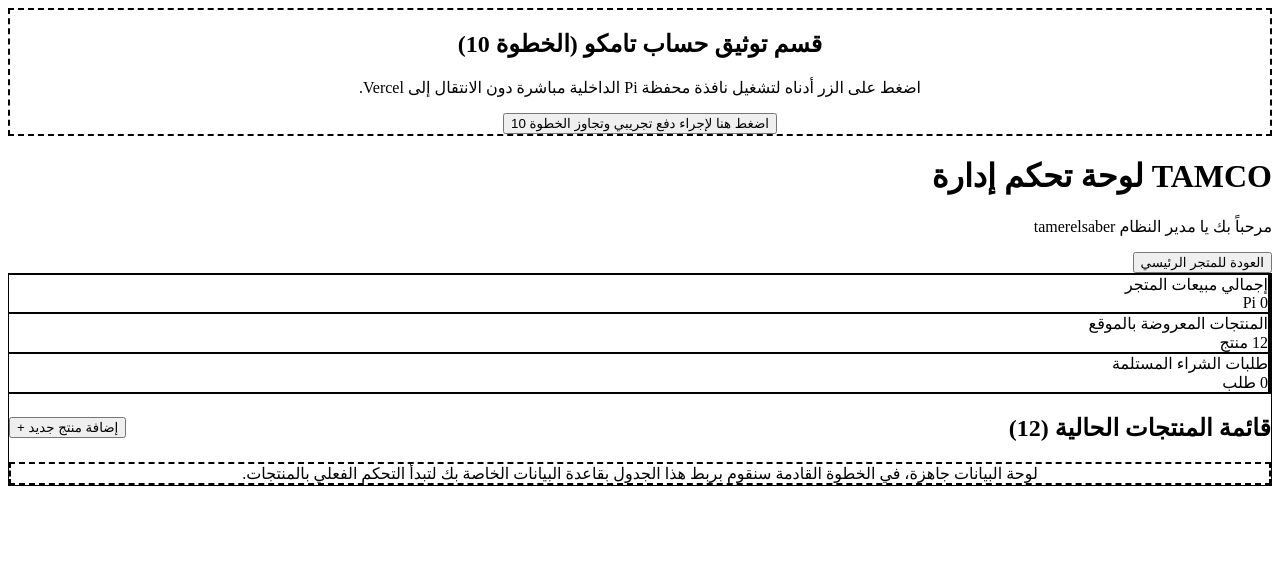
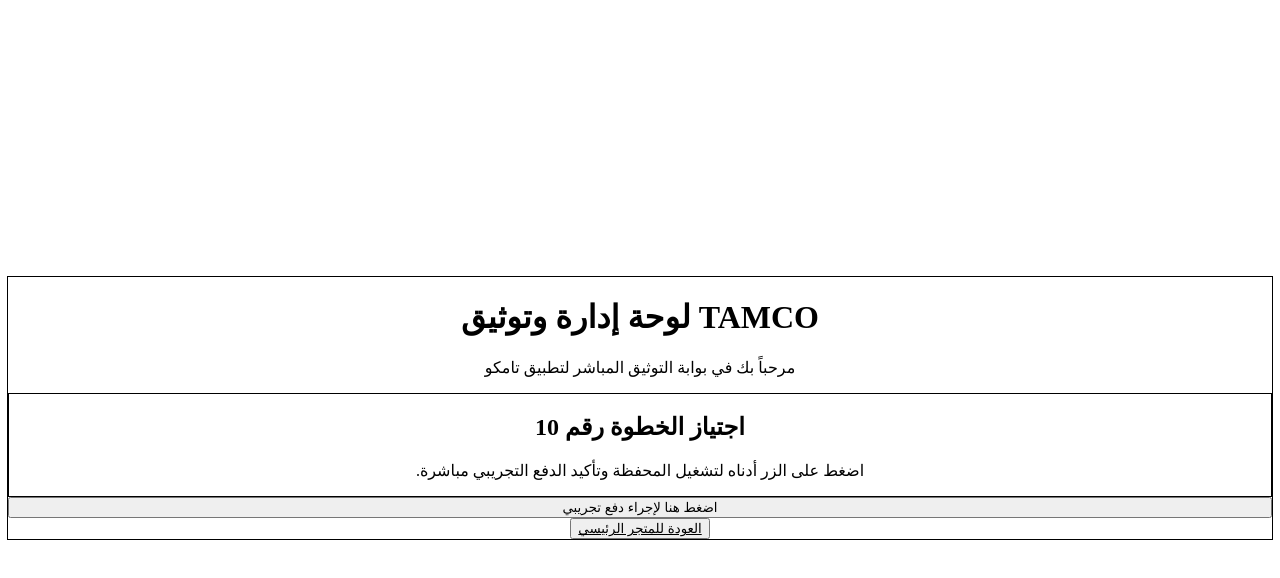
Before and after one commit to tamerelsaberr-cyber/tamco-app, a Next.js app: page /admin in a window 1280 px wide. Shown: the top 578 px of the page. Built offline with nearby package versions, Linux system fonts and the light colour scheme.

Commit message:
fix:resolve blank page sandbox authentication crash

```diff
--- a/app/admin/page.tsx
+++ b/app/admin/page.tsx
@@ -3,165 +3,90 @@
 import { useEffect, useState } from "react";
 import { useRouter } from "next/navigation";
 
-// الخاص بك هنا بدقة (بدون علامة @) لكي يسمح لك النظام بالدخول بصفتك المدير
-const ADMIN_PI_USERNAMES = ["tamerelsaber"];
-
 export default function AdminDashboard() {
-  const [isAdmin, setIsAdmin] = useState(false);
-  const [loading, setLoading] = useState(true);
   const [paymentStatus, setPaymentStatus] = useState("");
   const router = useRouter();
 
   useEffect(() => {
-    // التحقق من صلاحية الأدمن عبر شبكة باي عند فتح الصفحة
+    // تحميل مكتبة Pi بأمان عند فتح الصفحة دون القيام بعملية مصادقة قسرية تسبب شاشة بيضاء
     if (typeof window !== "undefined" && (window as any).Pi) {
-      // تهيئة البيئة التجريبية لضمان عدم الخروج لروابط فيرسيل
-      (window as any).Pi.init({ version: "2.0", sandbox: true });
+      try {
+        (window as any).Pi.init({ version: "2.0", sandbox: true });
+      } catch (e) {
+        console.error("Pi init error:", e);
+      }
+    }
+  }, []);
 
-      (window as any).Pi.authenticate(["username"], (payment: any) => {})
-        .then((auth: any) => {
-          // إذا كان اسم مستخدم باي يطابق اسمك، يسمح لك بالدخول
-          if (ADMIN_PI_USERNAMES.includes(auth.user.username)) {
-            setIsAdmin(true);
-          } else {
-            alert("عذراً، أنت لا تملك صلاحيات مدير النظام للوجوه لهذه الصفحة");
-            router.push("/");
-          }
-          setLoading(false);
-        })
-        .catch((err: any) => {
-          console.error("Auth error:", err);
-          // أوقفنا الطرد التلقائي هنا للسماح لك بإجراء الدفع حتى لو تعطل الاتصال المؤقت
-          setIsAdmin(true);
-          setLoading(false);
-        });
-    } else {
-      // إذا فتحت الصفحة من متصفح عادي وليس متصفح باي
-      setIsAdmin(true); // السماح بالعرض للاختبار والتوثيق
-      setLoading(false);
-    }
-  }, [router]);
-
-  // دالة الدفع التجريبي لمنع الهروب لمنصة فيرسيل وتجاوز الخطوة 10
+  // دالة الدفع التجريبي المباشرة
   const handleTestPayment = (event: React.MouseEvent<HTMLButtonElement>) => {
-    event.preventDefault(); // منع المتصفح تماماً من فتح روابط خارجية
+    event.preventDefault();
 
     if (!(window as any).Pi) {
-      alert("يرجى الضغط على هذا الزر من داخل تطبيق Pi Browser على الهاتف حصراً لتشغيل المحفظة.");
+      alert("يرجى فتح التطبيق من داخل Pi Browser الرسمي لتشغيل المحفظة.");
       return;
     }
 
-    setPaymentStatus("جاري فتح المحفظة التجريبية...");
+    setPaymentStatus("جاري استدعاء المحفظة التجريبية وتأكيد المعاملة...");
 
-    (window as any).Pi.createPayment({
-      amount: 1, // القيمة التجريبية المطلوبة للتوثيق
-      memo: "التوثيق التجريبي لتطبيق تامكو - الخطوة 10",
-      metadata: { appId: "tamco77478" } // معرف تطبيقك
-    }, {
-      onReadyForServerApproval: function(paymentId: string) {
-        console.log("تمت الموافقة المبدئية، معرف الدفع:", paymentId);
-        setPaymentStatus("تمت الموافقة المبدئية، جاري التأكيد...");
-      },
-      onReadyForServerCompletion: function(paymentId: string, txid: string) {
-        console.log("اكتمل الدفع بنجاح! رقم الحركة:", txid);
-        setPaymentStatus("مبروك! تم الدفع بنجاح واجتزت الخطوة 10.");
-        alert("ممتاز! تم الدفع التجريبي بنجاح واجتزت الخطوة 10 بنجاح.");
-      },
-      onCancel: function(paymentId: string) {
-        setPaymentStatus("تم إلغاء الدفع من قِبلك.");
-      },
-      onError: function(error: any, paymentId: string) {
-        console.error("حدث خطأ أثناء الدفع:", error);
-        setPaymentStatus("فشل الدفع: " + error.message);
-        alert("فشلت العملية: " + error.message);
-      }
-    });
+    try {
+      (window as any).Pi.createPayment({
+        amount: 1, // القيمة المطلوبة للتوثيق
+        memo: "التوثيق التجريبي لتطبيق تامكو - الخطوة 10",
+        metadata: { appId: "tamco77478" } // معرف تطبيقك
+      }, {
+        onReadyForServerApproval: function(paymentId: string) {
+          console.log("معرف الدفع المعتمد:", paymentId);
+          setPaymentStatus("تمت الموافقة المبدئية، جاري تسجيل الحركة...");
+        },
+        onReadyForServerCompletion: function(paymentId: string, txid: string) {
+          console.log("اكتمل الدفع! رقم الحركة:", txid);
+          setPaymentStatus("مبروك! تم الدفع بنجاح واجتزت الخطوة 10.");
+          alert("تم إجراء الدفع التجريبي بنجاح واجتزت الخطوة 10!");
+        },
+        onCancel: function(paymentId: string) {
+          setPaymentStatus("تم إلغاء المعاملة.");
+        },
+        onError: function(error: any, paymentId: string) {
+          console.error("خطأ:", error);
+          setPaymentStatus("فشل الدفع: " + error.message);
+          alert("فشلت العملية: " + error.message);
+        }
+      });
+    } catch (err) {
+      console.error(err);
+    }
   };
 
-  if (loading) {
-    return (
-      <div className="min-h-screen flex items-center justify-center bg-slate-900">
-        <div className="text-xl font-bold text-amber-500 animate-pulse">
-          جاري التحقق من صلاحيات الأدمن عبر شبكة Pi...
+  return (
+    <div className="min-h-screen bg-slate-900 text-slate-100 flex flex-col items-center justify-center p-6" style={{ direction: "rtl" }}>
+      <div className="max-w-md w-full bg-slate-800 p-8 border border-slate-700 rounded-2xl text-center shadow-2xl">
+        <h1 className="text-2xl font-bold text-amber-500 mb-2">TAMCO لوحة إدارة وتوثيق</h1>
+        <p className="text-sm text-slate-400 mb-6">مرحباً بك في بوابة التوثيق المباشر لتطبيق تامكو</p>
+
+        <div className="p-4 bg-slate-900 border border-emerald-500/30 rounded-xl mb-6">
+          <h2 className="text-lg font-bold text-emerald-400 mb-1">اجتياز الخطوة رقم 10</h2>
+          <p className="text-xs text-slate-400">اضغط على الزر أدناه لتشغيل المحفظة وتأكيد الدفع التجريبي مباشرة.</p>
         </div>
-      </div>
-    );
-  }
-
-  if (!isAdmin) {
-    return (
-      <div className="min-h-screen flex items-center justify-center bg-slate-900 text-center">
-        <div>
-          <h2 className="text-xl font-bold text-red-500 mb-2">تنبيه أمني!</h2>
-          <p className="text-sm text-slate-400">يرجى فتح لوحة التحكم من داخل متصفح باي الرسمي باستخدام حساب المدير.</p>
-        </div>
-      </div>
-    );
-  }
-
-  return (
-    <div className="min-h-screen bg-slate-900 text-slate-100 p-6" style={{ direction: "rtl" }}>
-
-      {/* قسم حل المشكلة والتوثيق المباشر للخطوة 10 */}
-      <div className="mb-8 p-6 bg-slate-800 border-2 border-dashed border-emerald-500 rounded-xl text-center">
-        <h2 className="text-xl font-bold text-emerald-400 mb-2">قسم توثيق حساب تامكو (الخطوة 10)</h2>
-        <p className="text-sm text-slate-300 mb-4">اضغط على الزر أدناه لتشغيل نافذة محفظة Pi الداخلية مباشرة دون الانتقال إلى Vercel.</p>
 
         <button
           onClick={handleTestPayment}
-          className="bg-emerald-600 hover:bg-emerald-700 text-white px-6 py-3 rounded-lg font-bold transition-colors shadow-lg"
+          className="w-full bg-emerald-600 hover:bg-emerald-700 text-white py-3 px-6 rounded-xl font-bold transition-all shadow-lg transform active:scale-95"
         >
-          اضغط هنا لإجراء دفع تجريبي وتجاوز الخطوة 10
+          اضغط هنا لإجراء دفع تجريبي
         </button>
 
         {paymentStatus && (
-          <p className="mt-3 text-sm text-amber-400 font-medium animate-pulse">{paymentStatus}</p>
+          <p className="mt-4 text-xs text-amber-400 font-medium animate-pulse">{paymentStatus}</p>
         )}
-      </div>
 
-      {/* الهيدر العلوي للأدمن الحالية لتطبيقك */}
-      <header className="mb-8 flex flex-col md:flex-row justify-between items-start md:items-center border-b border-slate-800 pb-4">
-        <div>
-          <h1 className="text-2xl font-bold text-amber-500">TAMCO لوحة تحكم إدارة</h1>
-          <p className="text-sm text-slate-400 mt-1">مرحباً بك يا مدير النظام <span className="text-amber-400 font-bold">tamerelsaber</span></p>
-        </div>
         <button
           onClick={() => router.push("/")}
-          className="bg-slate-700 text-slate-200 px-4 py-2 rounded-lg font-medium hover:bg-slate-600 transition-colors mt-4 md:mt-0"
+          className="mt-6 text-xs text-slate-500 hover:text-slate-400 underline block mx-auto"
         >
           العودة للمتجر الرئيسي
         </button>
-      </header>
-
-      {/* إحصائيات سريعة للمتجر */}
-      <div className="grid grid-cols-1 md:grid-cols-3 gap-6 mb-8">
-        <div className="bg-slate-800 p-6 rounded-xl border border-slate-700 border-r-4 border-r-amber-500">
-          <div className="text-slate-400 text-sm">إجمالي مبيعات المتجر</div>
-          <div className="text-3xl font-bold text-slate-100 mt-2">0 Pi</div>
-        </div>
-        <div className="bg-slate-800 p-6 rounded-xl border border-slate-700 border-r-4 border-r-blue-500">
-          <div className="text-slate-400 text-sm">المنتجات المعروضة بالموقع</div>
-          <div className="text-3xl font-bold text-slate-100 mt-2">12 منتج</div>
-        </div>
-        <div className="bg-slate-800 p-6 rounded-xl border border-slate-700 border-r-4 border-r-emerald-500">
-          <div className="text-slate-400 text-sm">طلبات الشراء المستلمة</div>
-          <div className="text-3xl font-bold text-slate-100 mt-2">0 طلب</div>
-        </div>
       </div>
-
-      {/* قسم إدارة منتجات الأثاث والديكور */}
-      <div className="bg-slate-800 p-6 rounded-xl border border-slate-700">
-        <div className="flex justify-between items-center mb-6">
-          <h2 className="text-xl font-bold text-slate-100">قائمة المنتجات الحالية (12)</h2>
-          <button className="bg-amber-600 text-slate-900 px-4 py-2 rounded-lg font-bold hover:bg-amber-500 transition-colors">
-            إضافة منتج جديد +
-          </button>
-        </div>
-        <div className="text-center py-12 text-slate-500 border-2 border-dashed border-slate-700 rounded-lg">
-          لوحة البيانات جاهزة، في الخطوة القادمة سنقوم بربط هذا الجدول بقاعدة البيانات الخاصة بك لتبدأ التحكم الفعلي بالمنتجات.
-        </div>
-      </div>
-
     </div>
   );
 }
```
